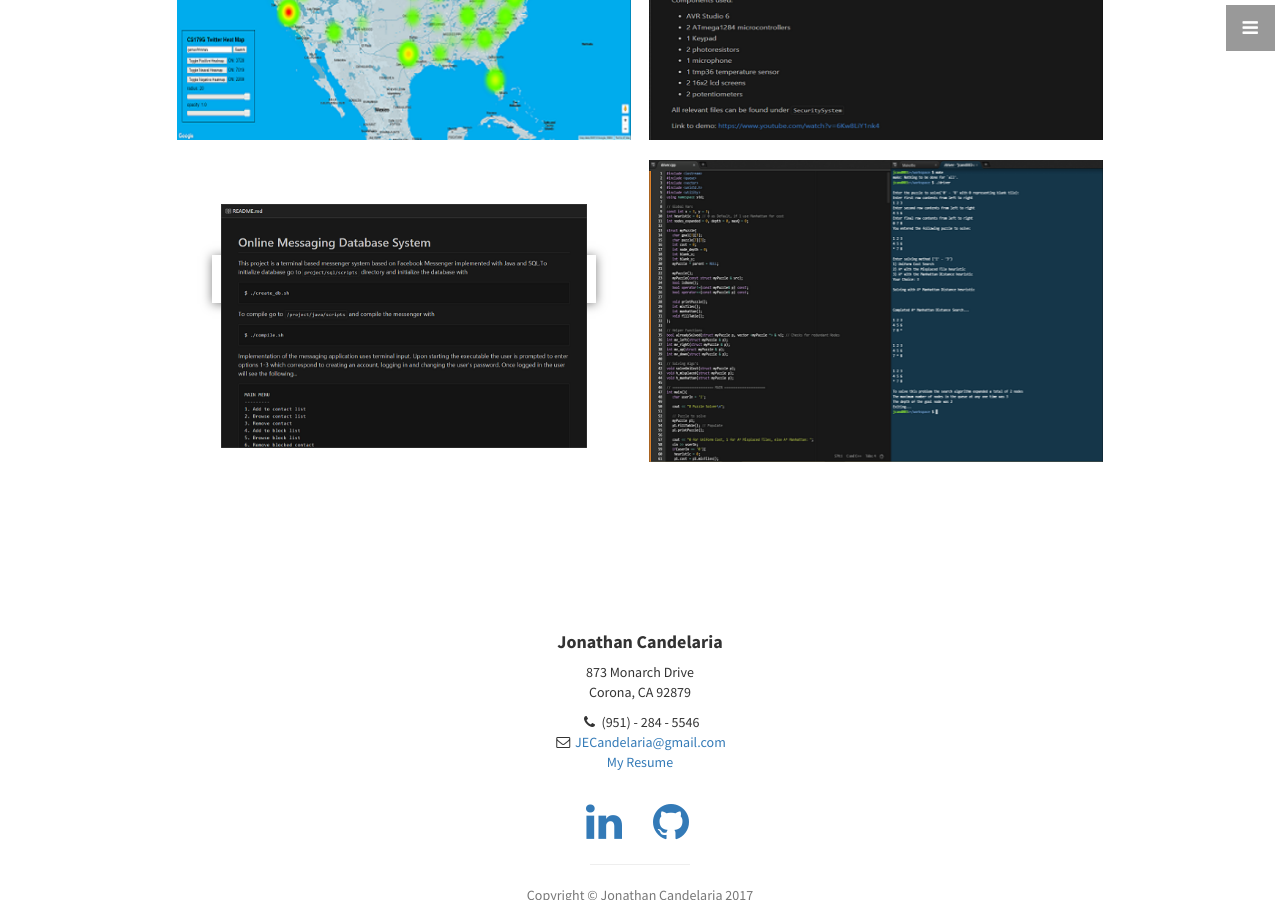
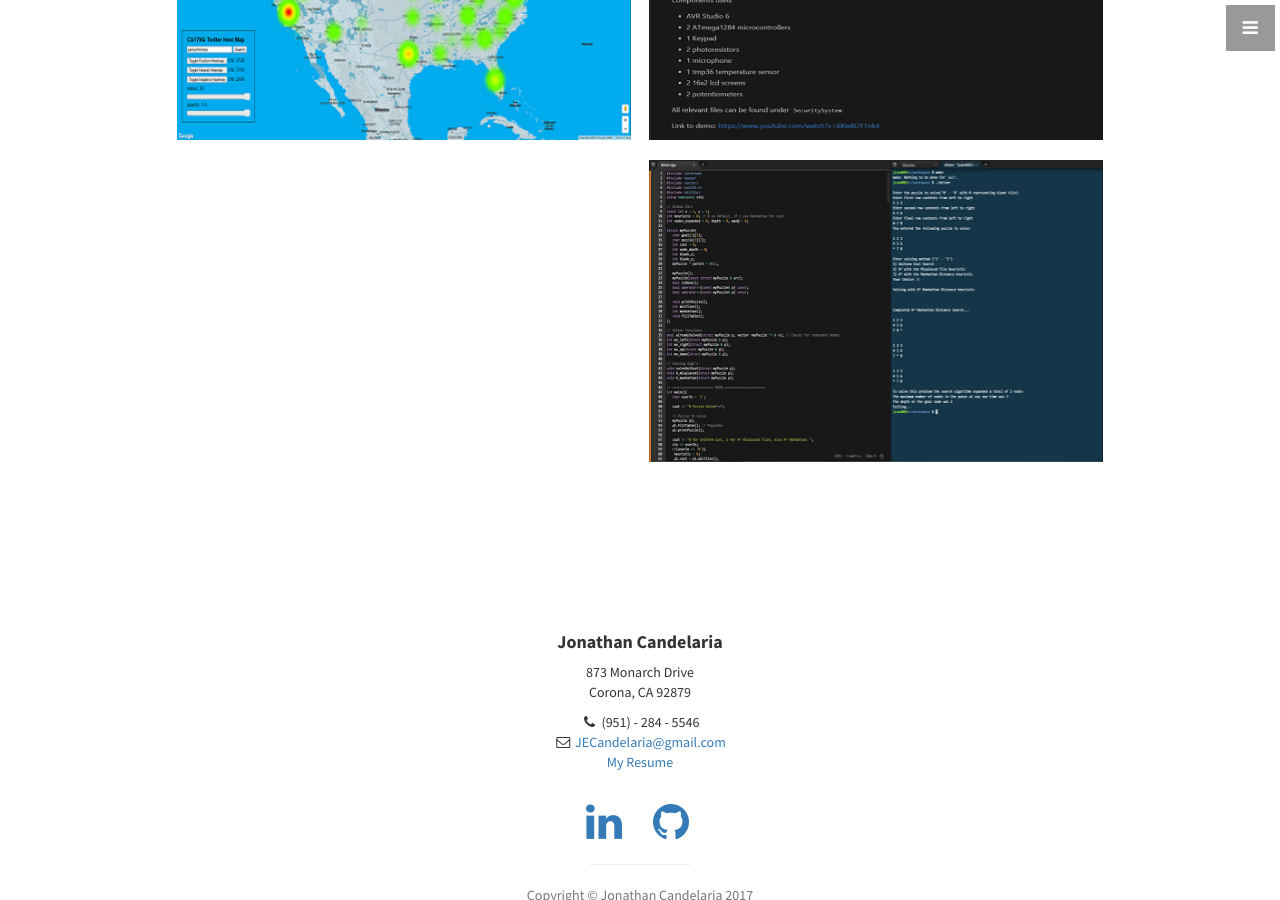
Before and after one commit to JECan/JE, a Jekyll site: the page built from index.html, in a window 1280 px wide and 900 px high, scrolled down 1927 px. Built offline with Jekyll 4.4.1, drawn with Linux system fonts in a browser that asks for light colours.

Commit message:
testing effect-goliath

```diff
--- a/_includes/portfolio.html
+++ b/_includes/portfolio.html
@@ -26,7 +26,7 @@
             </figure>
           </div>
           <div class="grid">
-            <figure class="effect-steve">
+            <figure class="effect-goliath">
               <figcaption><a href="https://github.com/JECan/166"></a>
                 <h2>Database <span>Management</span></h2>
                  <p>Terminal based messenger application written with SQL and Java</p>
```
